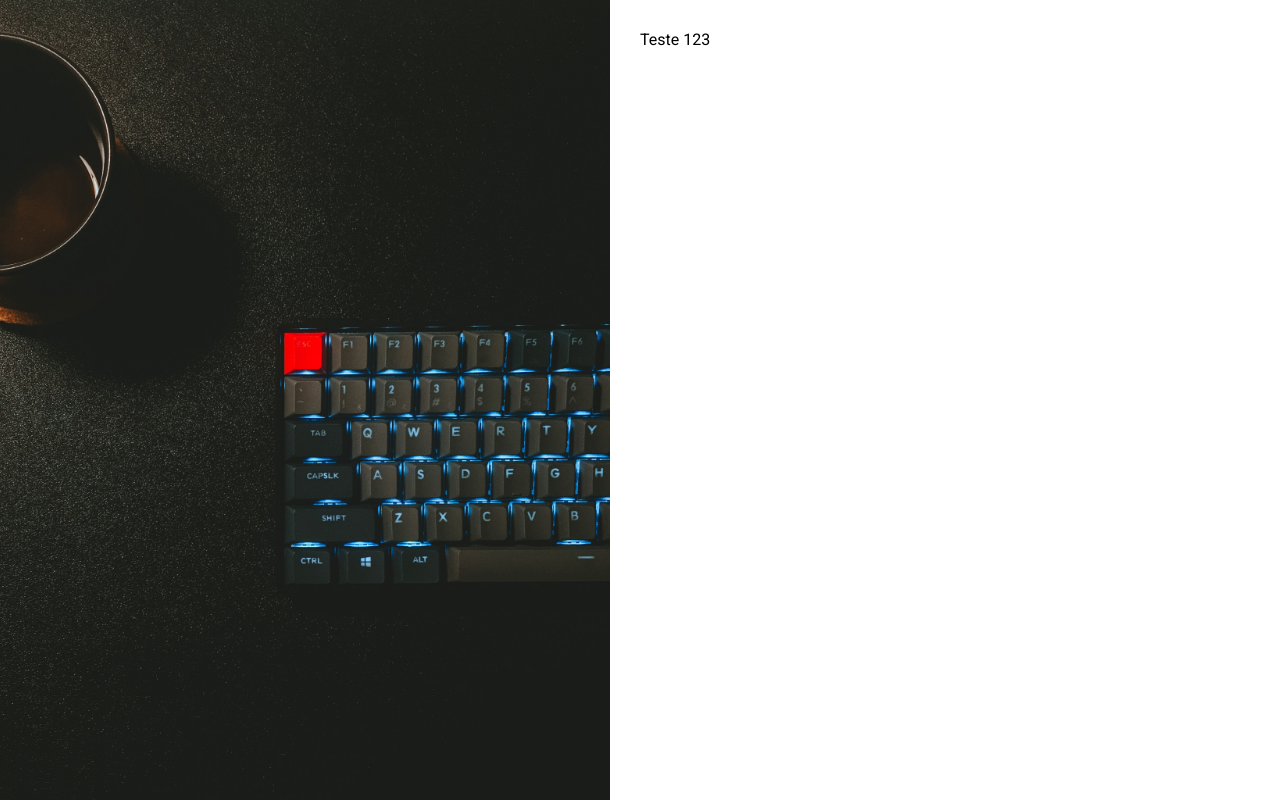
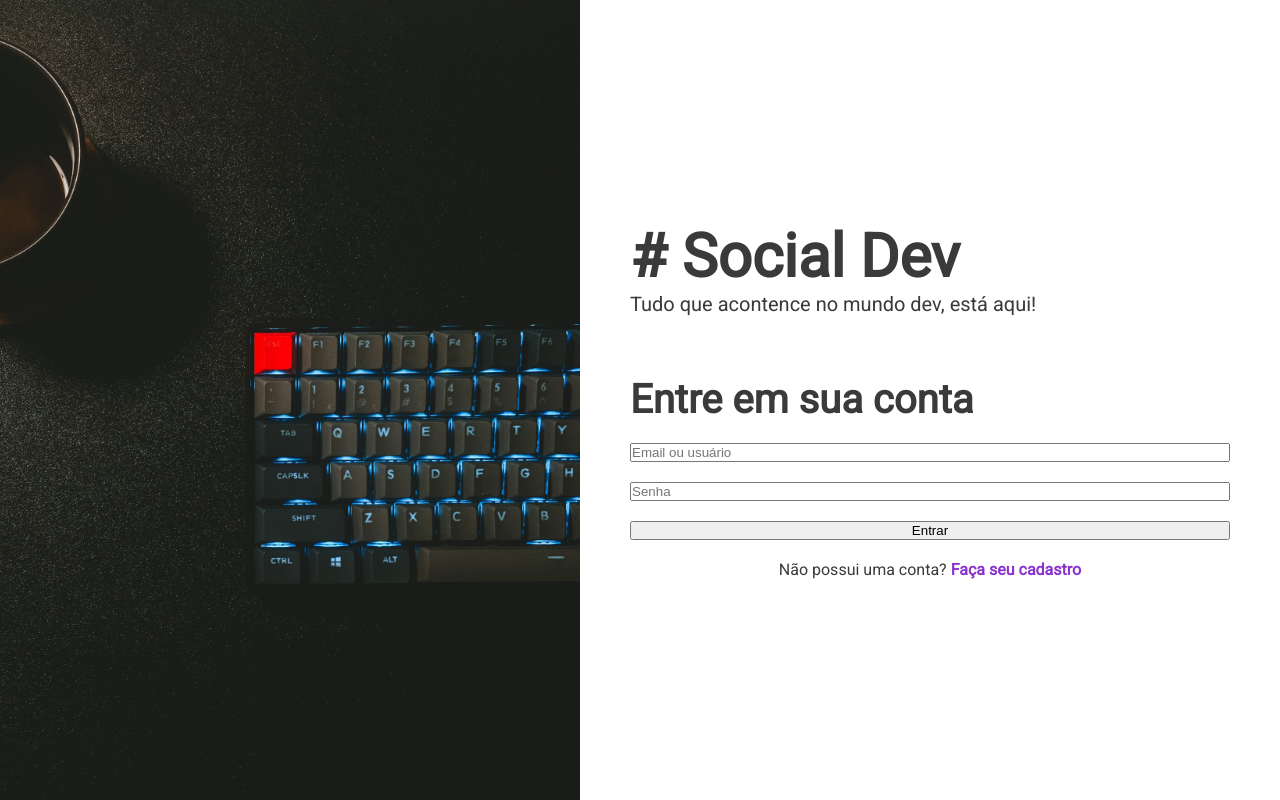
Before and after one commit to NJesus144/social-dev, a Next.js app: page /login in a window 1280 px wide. Built offline with nearby package versions, Linux system fonts and the light colour scheme.

Commit message:
Criado estrutura da página de login

```diff
--- a/pages/_app.jsx
+++ b/pages/_app.jsx
@@ -8,6 +8,13 @@
 
   body {
     font-family: 'Roboto', sans-serif;
+    color: #3a3a3a;
+  }
+
+  a{
+    color: #8933cd;
+    font-weight: bold;
+    text-decoration: none;
   }
 `;
 
--- a/pages/login.jsx
+++ b/pages/login.jsx
@@ -1,9 +1,39 @@
+import styled from "styled-components";
+
 import ImageWithSpace from "../src/components/layout/ImageWithSpace";
+import H1 from "../src/components/typography/H1";
+import H2 from "../src/components/typography/H2";
+import H4 from "../src/components/typography/H4";
+
+const FormContainer = styled.div`
+  margin-top: 60px;
+`;
+
+const Form = styled.form`
+  display: flex;
+  flex-direction: column;
+  margin: 20px 0;
+  gap: 20px;
+`
+
+const Text = styled.p`
+  text-align: center;
+`
 
 function LoginPage () {
   return (
     <ImageWithSpace>
-      Teste 123
+      <H1> # Social Dev</H1>
+      <H4>Tudo que acontence no mundo dev, está aqui!</H4>
+      <FormContainer>
+        <H2>Entre em sua conta</H2>
+        <Form>
+          <input placeholder="Email ou usuário" type="email"/>
+          <input placeholder="Senha" type="password" />
+          <button>Entrar</button>
+        </Form>
+        <Text>Não possui uma conta? <a href="#">Faça seu cadastro</a>  </Text>
+      </FormContainer>
     </ImageWithSpace>
   )
 }
--- a/src/components/layout/ImageWithSpace.jsx
+++ b/src/components/layout/ImageWithSpace.jsx
@@ -1,6 +1,6 @@
 import styled from "styled-components";
 
-const WIDTH_BREAK = '600px'
+const WIDTH_BREAK = '700px'
 
 const StyledFlex = styled.div`
   display: flex;
@@ -22,15 +22,18 @@
 
 const StyledContainer = styled.div`
   background-color: #fff;
-  padding: 30px;
+  padding: 30px 50px;
 
   @media (min-width: ${WIDTH_BREAK}){
-    width: 100%;
-    min-width: calc(${WIDTH_BREAK} - 60px);
+    min-width: calc(${WIDTH_BREAK} - 100px);
   }
   @media (max-width: ${WIDTH_BREAK}){
     width: 100%;
   }
+
+  display: flex;
+  flex-direction: column;
+  justify-content: center;
 `
 
 
--- /dev/null
+++ b/src/components/typography/H1.jsx
@@ -0,0 +1,8 @@
+import styled from "styled-components";
+
+const H1 = styled.h1`
+  font-size: 60px;
+  font-weight: bold;
+`;
+
+export default H1;
--- /dev/null
+++ b/src/components/typography/H2.jsx
@@ -0,0 +1,8 @@
+import styled from "styled-components";
+
+const H2 = styled.h2`
+  font-size: 40px;
+  font-weight: bold;
+`;
+
+export default H2;
--- /dev/null
+++ b/src/components/typography/H4.jsx
@@ -0,0 +1,8 @@
+import styled from "styled-components";
+
+const H4 = styled.h4`
+  font-size: 20px;
+  font-weight: 500;
+`;
+
+export default H4;
```
